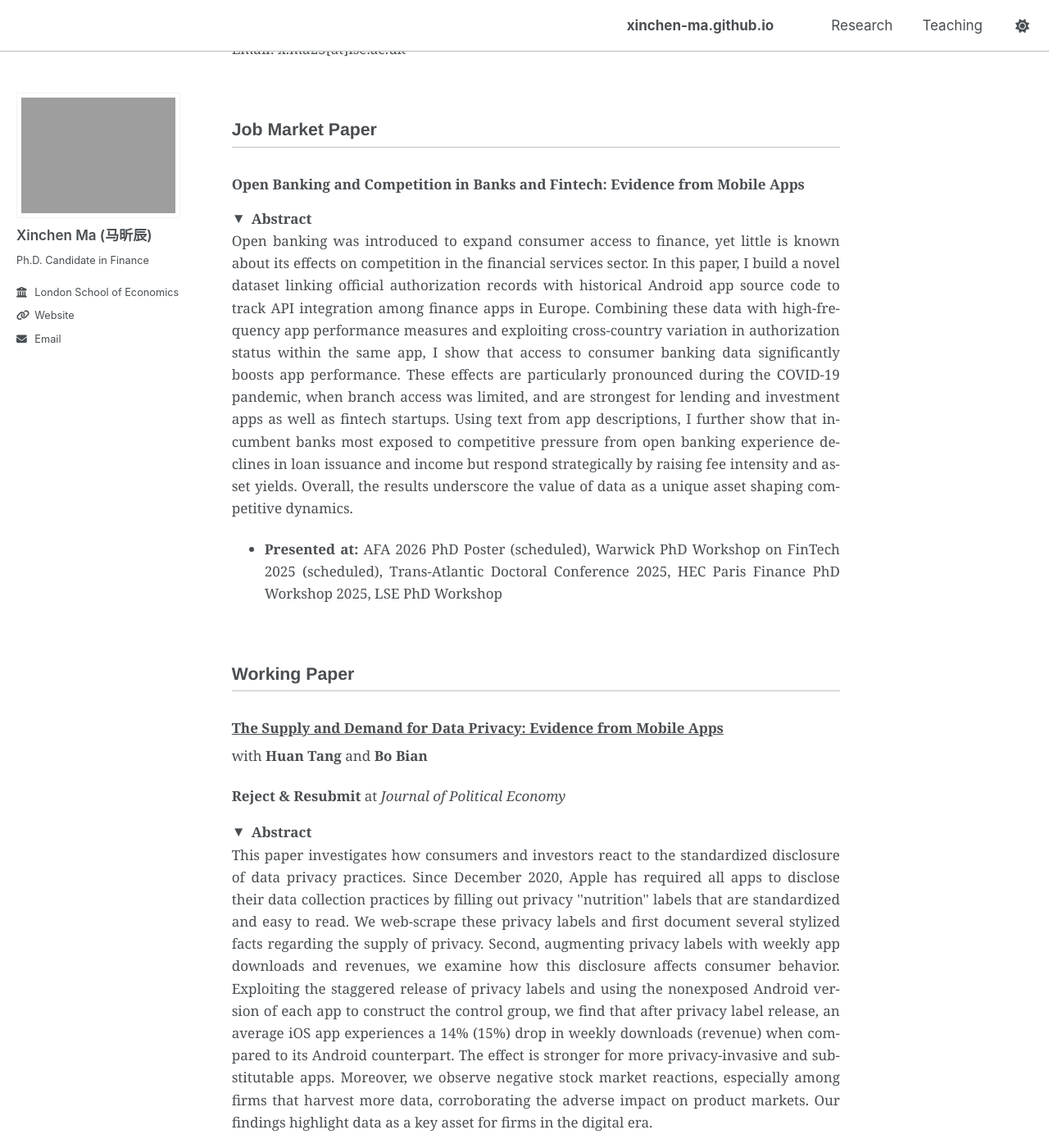
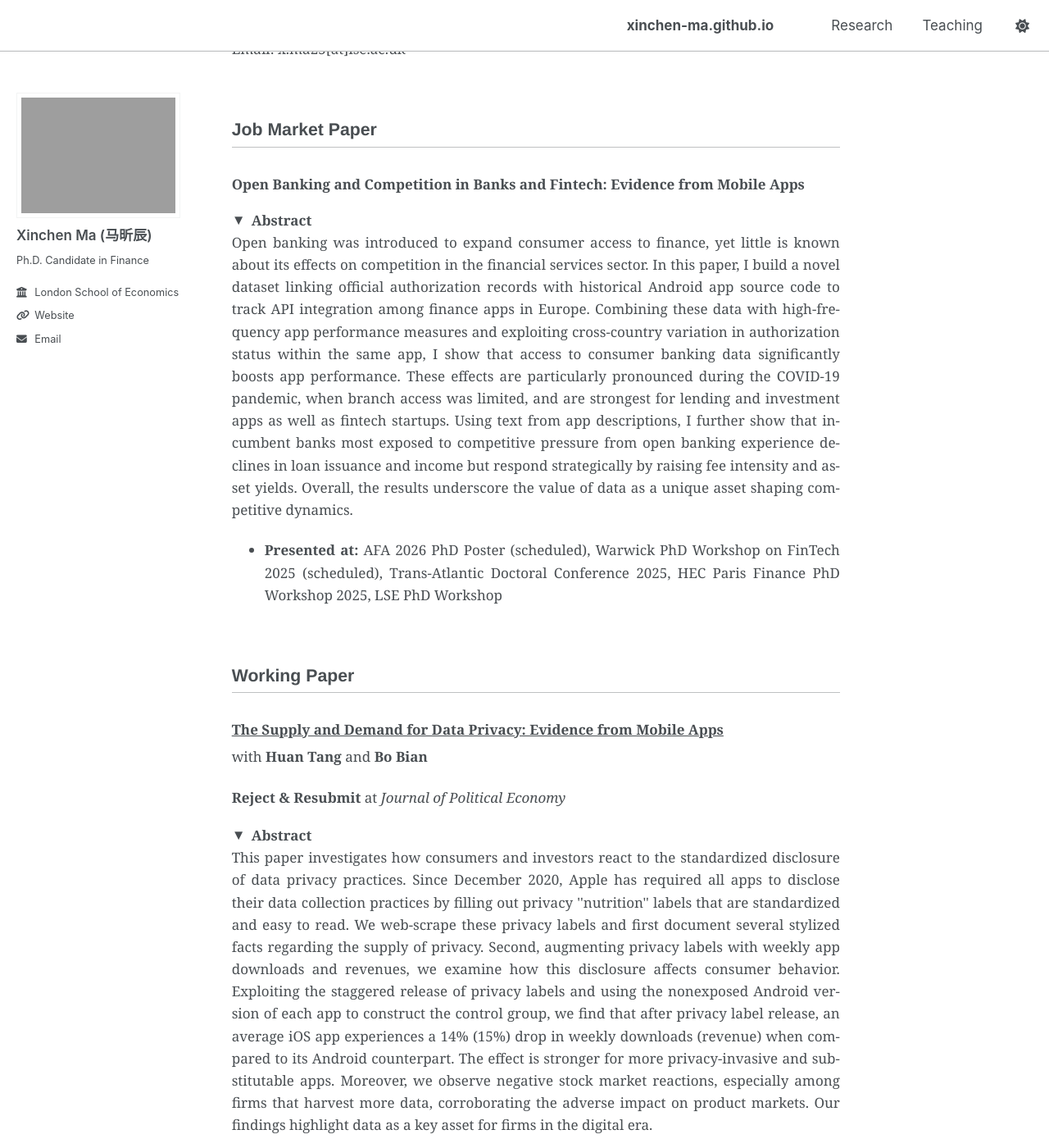
Before and after one commit to xinchen-ma/xinchen-ma.github.io, a Jekyll site: the page built from index.md, in a window 1280 px wide and 1400 px high, scrolled down 259 px. Shown: the whole window at 82% size. Built offline with Jekyll 4.4.1, drawn with Linux system fonts in a browser that asks for light colours; a script that is not in the unit is left out.

Commit message:
Update custom.css

```diff
--- a/assets/css/custom.css
+++ b/assets/css/custom.css
@@ -236,12 +236,12 @@ details.abstract[open] > summary::before { content: "▼"; }
 .page__content p:has(+ details.abstract),
 .page__content ul:has(+ details.abstract),
 .page__content .paper-meta:has(+ details.abstract) {
-  margin-bottom: .45rem;   /* pick your preferred gap */
+  margin-bottom: .5rem;   /* pick your preferred gap */
 }
 
 /* Prevent margin-collapsing from re-introducing variation */
 .page__content details.abstract {
   margin-top: 0;
-  padding-top: .45rem;      /* creates the visible space */
+  padding-top: .5rem;      /* creates the visible space */
   border-top: 0.01px solid transparent; /* also prevents collapsing */
 }
```
